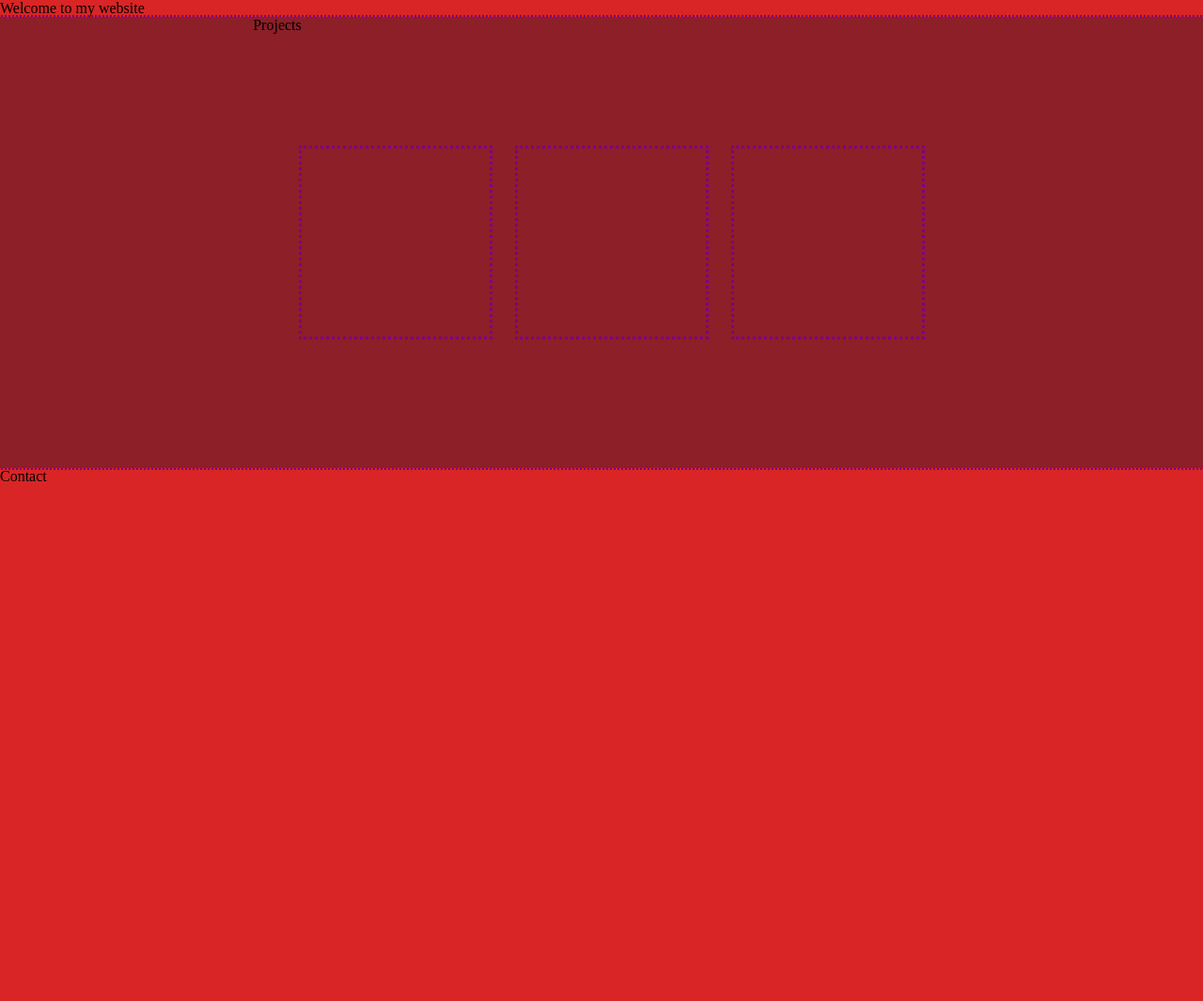
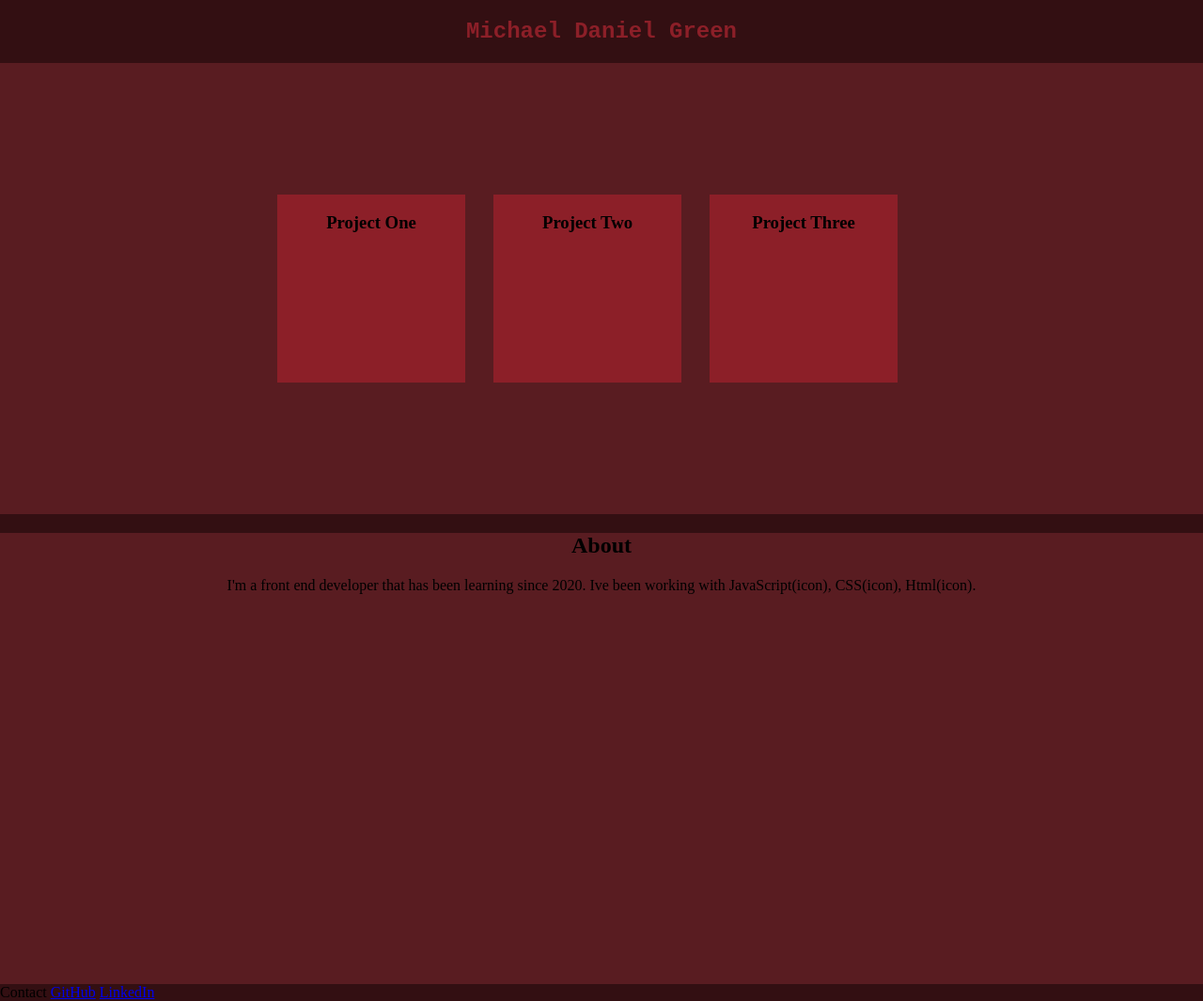
Before and after one commit to M1k3Gr33n/Website, a plain HTML site: page index.html in a window 1280 px wide. Shown: the whole page at 94% size. Before the commit the page ends 800 px from the top, so only its background shows below. Drawn offline with Linux system fonts and the light colour scheme.

Commit message:
updated CSS and added images folder with images

```diff
--- a/index.html
+++ b/index.html
@@ -9,26 +9,32 @@
 </head>
 <body>
     <section>
-        Welcome to my website
+        <h1>Michael Daniel Green</h1>
 
     </section>
     <section>
 
         <div class="projectWindow">
-            <head>Projects</head>
             <div class="projectOne">
-
+                <h3>Project One</h3>
             </div>
             <div class="projectTwo">
-
+                <h3>Project Two</h3>
             </div>
             <div class="projectThree">
-
+                <h3>Project Three</h3>
             </div>
         </div>
     </section>
+    <section class="about">
+        <h2>About</h2>
+
+        <p>I'm a front end developer that has been learning since 2020. Ive been working with JavaScript(icon), CSS(icon), Html(icon).</p>
+    </section>
     <section>
         Contact
+        <a href="https://github.com/M1k3Gr33n">GitHub</a>
+        <a href="https://www.linkedin.com/in/michael-green-803b431b3/">LinkedIn</a>
     </section>
 </body>
 </html>
--- a/stylesheet.css
+++ b/stylesheet.css
@@ -1,18 +1,19 @@
 html, body {
-    background-color: #D92525;
+    background-color: #330f12;
     margin: 0;
     padding: 0;
 }
 
 h1 {
-    margin-left: 50;
+    text-align: center;
+    color: #8C1F28;
+    font-family:'Courier New', Courier, monospace;
 }
 
 .projectWindow {
     display:flex;
     justify-content: center;
-    background-color: #8C1F28;
-    outline: 2px dotted purple;
+    background-color: #591C21;
     height: 30rem;
     width:100%;
 }
@@ -20,12 +21,21 @@ h1 {
 .projectOne, .projectTwo, .projectThree {
     margin-right:30px;
     flex-flow: column;
+    text-align: center;
     align-self: center;
-    outline: 3px dotted purple;
+    background-color: #8C1F28;
     height:200px;
     width:200px;
 }
 
 .projectOne:hover,.projectTwo:hover,.projectThree:hover {
     transform: scale(120%);
+    background-color:#751b23;
 }
+
+.about {
+    text-align: center;
+    outline: 2px solid #330f12;
+    background-color: #591C21;
+    height: 30rem;
+}
```
Also changed, not shown: images/5847f5bdcef1014c0b5e489c.png (added), images/PngItem_1718042.png (added), images/PngItem_1985012.png (added).
